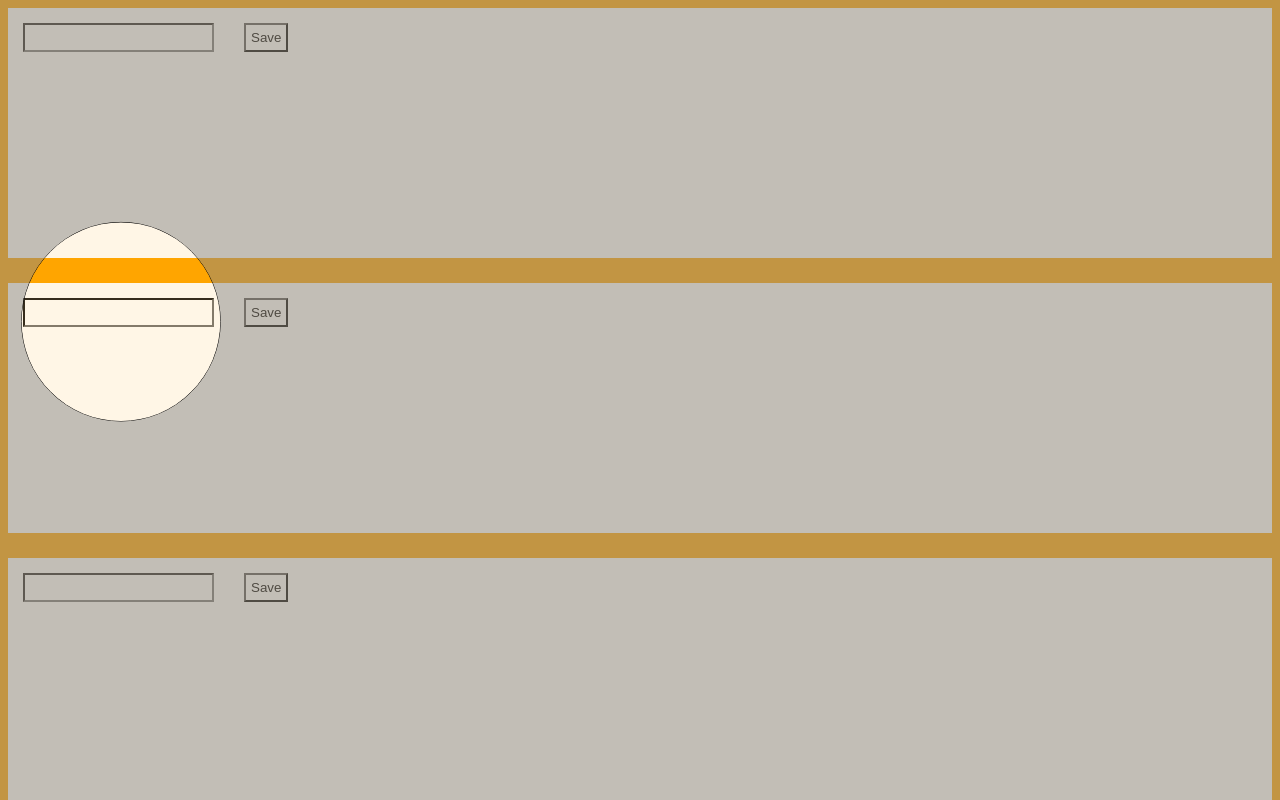
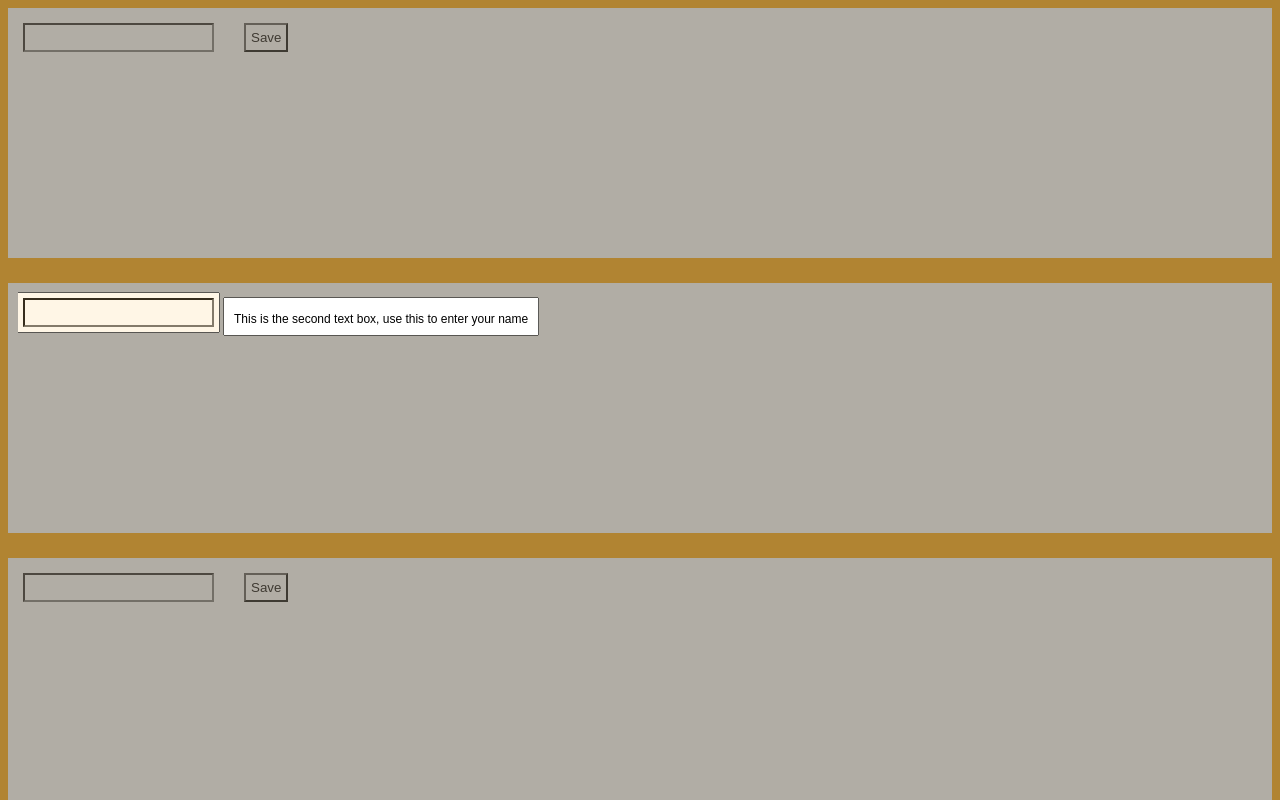
Before and after one commit to Prystopia/animated-html-tutorial, a plain HTML site: page JSTutorial.html in a window 1280 px wide. Shown: the top 800 px of the page. Drawn offline with Linux system fonts and the light colour scheme.

Commit message:
Update to re-draw based on scroll position
Amended the drawing to re-draw each frame, to take into account the current scroll position, added ability to draw box or circle around control, fixed message being drawn over cutout, amended message to fully contain text

```diff
--- a/JSTutorial.html
+++ b/JSTutorial.html
@@ -28,6 +28,7 @@ var Tutorial = new function()
     me.FrameInterval = 1000/60;
     me.TransitionTime = 1000;
     me.Steps = [];
+	me.Cutout = "Box";
 	me.Initialise = function()
 	{
 		me.Draw.Initialise();
@@ -58,7 +59,7 @@ var Tutorial = new function()
 			me.Clear();
 			me.ctx.save();
 			me.ctx.beginPath();
-			me.ctx.fillStyle = "rgba(133,133,133, 0.5)";
+			me.ctx.fillStyle = "rgba(100,100,100, 0.5)";
 			me.ctx.fillRect(0,0, me.canvas.width, me.canvas.height);
 			me.ctx.beginPath();
 			me.ctx.arc(x,y,rad,0,2*Math.PI)
@@ -67,26 +68,48 @@ var Tutorial = new function()
 			me.Clear();
 			me.ctx.restore();
 		}
+		me.CreateCutoutBox = function(x, y, width, height)
+		{
+			//instead of just a straight circle we need to have a max height and width around the control we draw to and then use an oval, avoids having large controls with hugh circles
+			me.Clear();
+			me.ctx.save();
+			me.ctx.beginPath();
+			me.ctx.fillStyle = "rgba(100,100,100, 0.5)";
+			me.ctx.fillRect(0,0, me.canvas.width, me.canvas.height);
+			me.ctx.beginPath();
+			me.ctx.moveTo(x - 5,y - 5);
+			me.ctx.lineTo(x + width + 5, y - 5);
+			me.ctx.lineTo(x + width + 5, y + 5 + height);
+			me.ctx.lineTo(x - 5, y + 5 + height);
+			me.ctx.stroke();
+			me.ctx.clip();
+			me.Clear();
+			me.ctx.restore();
+		}
 		me.DrawMessage = function(x,y, message)
 		{
+			me.ctx.font = "12px Arial";
+			var textMeasure = me.ctx.measureText(message);
+			var textWidth = textMeasure.width + 20;
+			var textHeight = 37;
 			me.ctx.save();
 			me.ctx.beginPath();
 			me.ctx.fillStyle = "#FFFFFF";
 			me.ctx.strokeStyle = "#000000";
 			me.ctx.beginPath();
 			me.ctx.moveTo(x, y);
-			me.ctx.lineTo(x + 250, y);
-			me.ctx.lineTo(x + 250, y + 100);
-			me.ctx.lineTo(x, y + 100);
+			me.ctx.lineTo(x + textWidth, y);
+			me.ctx.lineTo(x + textWidth, y + textHeight);
+			me.ctx.lineTo(x, y + textHeight);
 			me.ctx.closePath();
 			me.ctx.stroke();
 			me.ctx.fill();
 
 			//me.ctx.fillRect(x,y, 250, 150);
 			me.ctx.beginPath();
-			me.ctx.font = "12px Arial";
+
 			me.ctx.fillStyle = "#000000";
-			me.ctx.fillText(message,x  + 10,y + 25);
+			me.ctx.fillText(message, x + 10, y + 25);
 
 			me.ctx.restore();
 		}
@@ -122,6 +145,7 @@ var Tutorial = new function()
 	}
 	me.Run = function()
 	{
+		me.AnimationManager.TimeToNextStep = me.Steps[0].Duration * 1000;
 		me.AnimationManager.Run(me.Steps);
 	}
 	me.AnimationManager = new function()
@@ -130,6 +154,7 @@ var Tutorial = new function()
 		me.CurrentStep = 0;
 		me.Transitioning = false;
 		me.TimeToNext = 0;
+		me.TimeToNextStep = 0;
 		//need to update on scroll
 		me.Run = function()
 		{
@@ -138,8 +163,8 @@ var Tutorial = new function()
 			if(step.Control)
 			{
 				//need to position the circles better + centre better
-				x = step.Control.getBoundingClientRect().left + window.scrollX;
-				y = step.Control.getBoundingClientRect().top + window.scrollY;
+				x = step.Control.getBoundingClientRect().left;// + window.scrollX;
+				y = step.Control.getBoundingClientRect().top;// + window.scrollY;
 				width = step.Control.offsetWidth / 2;
 				height = step.Control.offsetHeight / 2;
 			}
@@ -149,8 +174,8 @@ var Tutorial = new function()
 				//get screen width
 				x = (window.innerWidth / 2) - 250;
 				y = (window.innerHeight / 2) - 150;
-				width = 50;
-				height = 50;
+				width = 1;
+				height = 1;
 			}
 
 			if(me.Transitioning)
@@ -160,8 +185,8 @@ var Tutorial = new function()
 				{
 					var percentage = (Tutorial.TransitionTime - me.TimeToNext)/Tutorial.TransitionTime;
 					var previousStep = Tutorial.Steps[me.CurrentStep - 1];
-					var prevX = previousStep.Control ? previousStep.Control.getBoundingClientRect().left + window.scrollX : (window.innerWidth / 2);
-					var prevY = previousStep.Control ? previousStep.Control.getBoundingClientRect().top + window.scrollY : (window.innerHeight / 2);
+					var prevX = previousStep.Control ? previousStep.Control.getBoundingClientRect().left : (window.innerWidth / 2);
+					var prevY = previousStep.Control ? previousStep.Control.getBoundingClientRect().top : (window.innerHeight / 2);
 					var x = me.Lerp(prevX, x, percentage);
 					var y = me.Lerp(prevY, y, percentage);
 
@@ -176,32 +201,44 @@ var Tutorial = new function()
 					me.Transitioning = false;
 				}
 			}
+			else
+			{
+				me.TimeToNextStep -= Tutorial.FrameInterval;
+			}
 			if(x && y && width && height)
+			{
+				if(Tutorial.Cutout == "Box")
+				{
+					Tutorial.Draw.CreateCutoutBox(x, y, width * 2, height * 2);
+				}
+				else
 				{
 					Tutorial.Draw.CreateArc(x + width, y + height, width + 5);
 				}
+			}
 			if(!me.Transitioning)
 			{
-				Tutorial.Draw.DrawMessage(x + width, y, step.StepMessage);
+				Tutorial.Draw.DrawMessage(x + ((width + 5) * 2), y, step.StepMessage);
+				if(me.TimeToNextStep <= 0)
+				{
 					//clear arc
 					me.CurrentStep++;
 
 					if(me.CurrentStep < Tutorial.Steps.length)
 					{
-					setTimeout(me.Run, step.Duration * 1000);
 						me.Transitioning = true;
 						me.TimeToNext = Tutorial.TransitionTime;
+						me.TimeToNextStep = Tutorial.Steps[me.CurrentStep].Duration * 1000;
 					}
 					else
 					{
 						//need to remove the canvas
 						setTimeout(Tutorial.Draw.Destroy, step.Duration * 1000);
+						return;
 					}
 				}
-			else
-			{
+			}
 			setTimeout(me.Run, Tutorial.FrameInterval);
-			}
 		}
 
 		me.Lerp = function(x1, x2, t)
```
Lines whose indentation alone changed are shown as unchanged.
